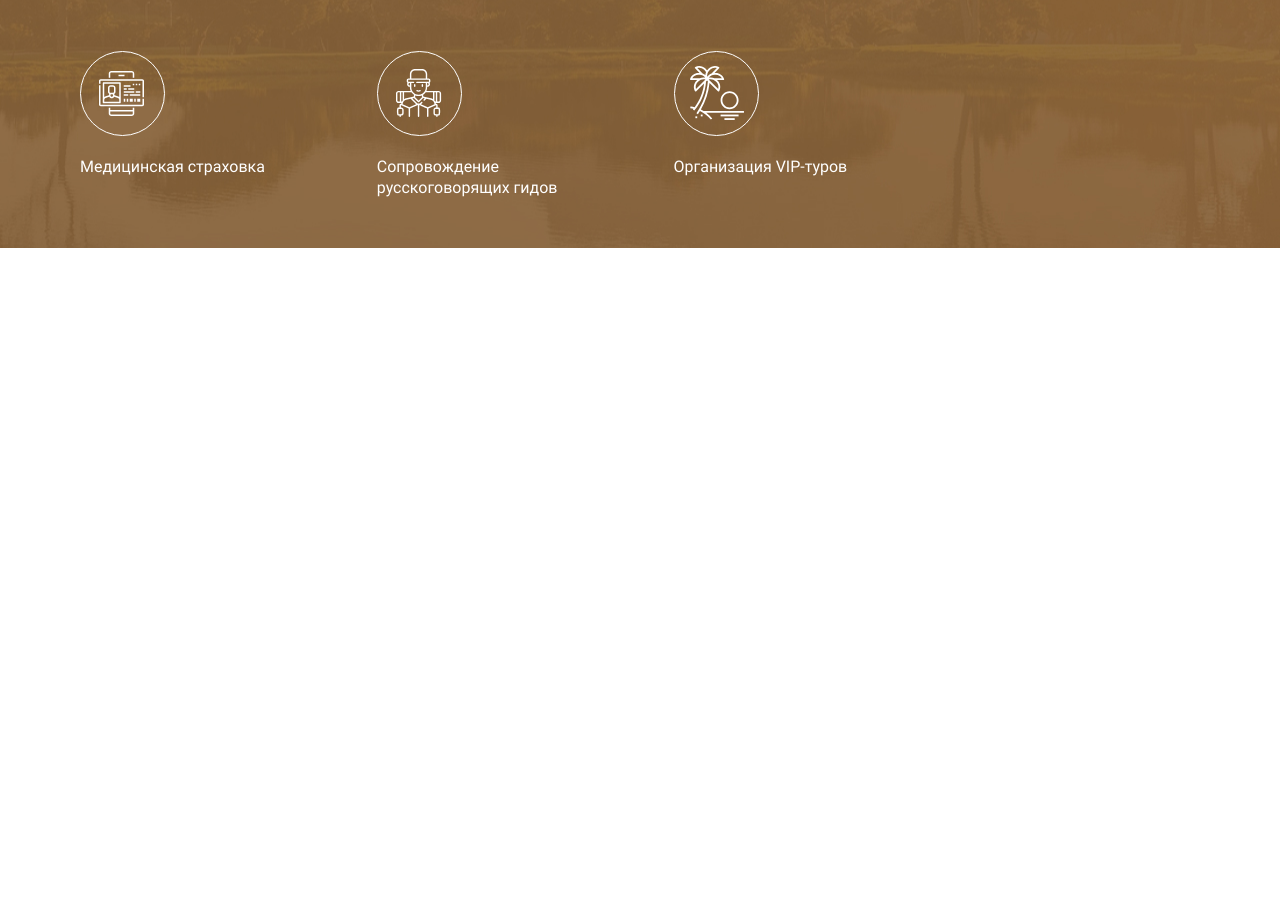
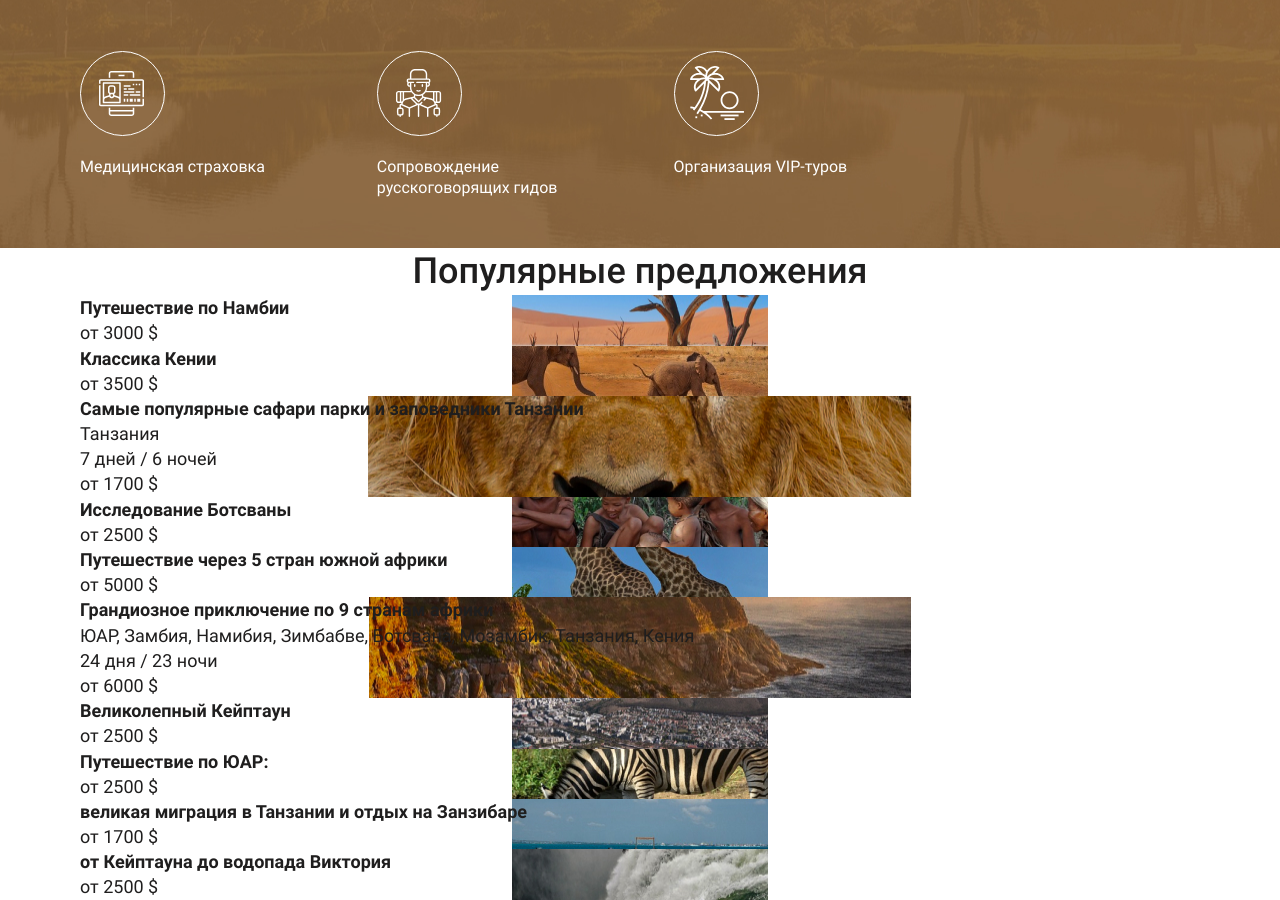
Before and after one commit to rook16rus/Safari, a website built with webpack: page src/index.html in a window 1280 px wide. Shown: the part 1835-2735 px from the top of the page. Before the commit the page ends 2083 px from the top, so only its background shows below. Built offline with nearby package versions, Linux system fonts and the light colour scheme.

Commit message:
Разметил блок с популярные предложениями

```diff
--- a/src/index.html
+++ b/src/index.html
@@ -145,6 +145,77 @@
             </ul>
         </div>
     </section>
+    <section class="popular">
+        <div class="container">
+            <h2 class="popular__title title">Популярные предложения</h2>
+            <ul class="popular__items">
+                <li class="popular__item">
+                    <a href="#" class="popular__link">
+                        <h4 class="popular__item-title">Путешествие по Намбии</h4>
+                        <p class="popular__price">от 3000 $</p>
+                    </a>
+                </li>
+                <li class="popular__item">
+                    <a href="#" class="popular__link">
+                        <h4 class="popular__item-title">Классика Кении</h4>
+                        <p class="popular__price">от 3500 $</p>
+                    </a>
+                </li>
+                <li class="popular__item">
+                    <a href="#" class="popular__link">
+                        <h4 class="popular__item-title">Самые популярные сафари парки и заповедники Танзании</h4>
+                        <p class="popular__country">Танзания</p>
+                        <p class="popular__time">7 дней / 6 ночей</p>
+                        <p class="popular__price">от 1700 $</p>
+                    </a>
+                </li>
+                <li class="popular__item">
+                    <a href="#" class="popular__link">
+                        <h4 class="popular__item-title">Исследование Ботсваны</h4>
+                        <p class="popular__price">от 2500 $</p>
+                    </a>
+                </li>
+                <li class="popular__item">
+                    <a href="#" class="popular__link">
+                        <h4 class="popular__item-title">Путешествие через 5 стран южной африки</h4>
+                        <p class="popular__price">от 5000 $</p>
+                    </a>
+                </li>
+                <li class="popular__item">
+                    <a href="#" class="popular__link">
+                        <h4 class="popular__item-title">Грандиозное приключение по 9 странам африки</h4>
+                        <p class="popular__country">ЮАР, Замбия, Намибия, Зимбабве, Ботсвана, Мозамбик, Танзания, Кения</p>
+                        <p class="popular__time">24 дня / 23 ночи</p>
+                        <p class="popular__price">от 6000 $</p>
+                    </a>
+                </li>
+                <li class="popular__item">
+                    <a href="#" class="popular__link">
+                        <h4 class="popular__item-title">Великолепный Кейптаун</h4>
+                        <p class="popular__price">от 2500 $</p>
+                    </a>
+                </li>
+                <li class="popular__item">
+                    <a href="#" class="popular__link">
+                        <h4 class="popular__item-title">Путешествие по ЮАР:</h4>
+                        <p class="popular__price">от 2500 $</p>
+                    </a>
+                </li>
+                <li class="popular__item">
+                    <a href="#" class="popular__link">
+                        <h4 class="popular__item-title">великая миграция в Танзании и отдых на Занзибаре</h4>
+                        <p class="popular__price">от 1700 $</p>
+                    </a>
+                </li>
+                <li class="popular__item">
+                    <a href="#" class="popular__link">
+                        <h4 class="popular__item-title">от Кейптауна до водопада Виктория</h4>
+                        <p class="popular__price">от 2500 $</p>
+                    </a>
+                </li>
+            </ul>
+        </div>
+    </section>
 </main>
 
 <footer class="footer">
--- a/src/sass/style.scss
+++ b/src/sass/style.scss
@@ -178,3 +178,46 @@ ul {
   font-size: 16px;
   line-height: 1.3;
 }
+
+.popular__item {
+
+  &:nth-child(1) {
+    background: url("../images/popular-1.jpg") no-repeat center;
+  }
+
+  &:nth-child(2) {
+    background: url("../images/popular-2.jpg") no-repeat center;
+  }
+
+  &:nth-child(3) {
+    background: url("../images/popular-3.jpg") no-repeat center;
+  }
+
+  &:nth-child(4) {
+    background: url("../images/popular-4.jpg") no-repeat center;
+  }
+
+  &:nth-child(5) {
+    background: url("../images/popular-5.jpg") no-repeat center;
+  }
+
+  &:nth-child(6) {
+    background: url("../images/popular-6.jpg") no-repeat center;
+  }
+
+  &:nth-child(7) {
+    background: url("../images/popular-7.jpg") no-repeat center;
+  }
+
+  &:nth-child(8) {
+    background: url("../images/popular-8.jpg") no-repeat center;
+  }
+
+  &:nth-child(9) {
+    background: url("../images/popular-9.jpg") no-repeat center;
+  }
+
+  &:nth-child(10) {
+    background: url("../images/popular-10.jpg") no-repeat center;
+  }
+}
```
Also changed, not shown: src/images/popular-1.jpg (added), src/images/popular-10.jpg (added), src/images/popular-2.jpg (added), src/images/popular-3.jpg (added), src/images/popular-4.jpg (added), src/images/popular-5.jpg (added), src/images/popular-6.jpg (added), src/images/popular-7.jpg (added), src/images/popular-8.jpg (added), src/images/popular-9.jpg (added). Lines whose indentation alone changed are shown as unchanged.
